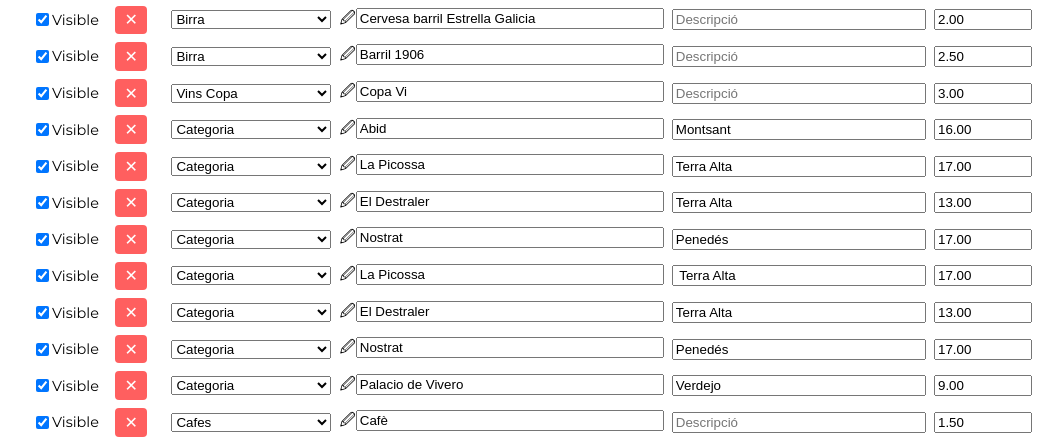
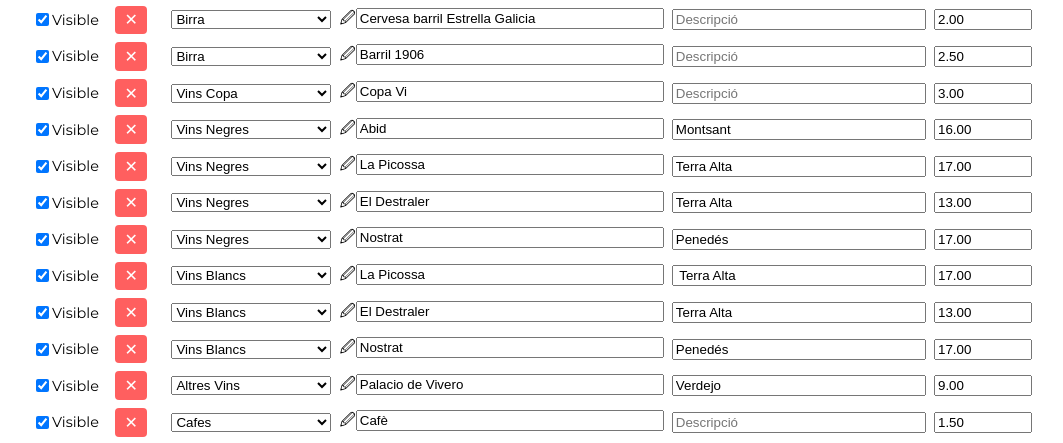
Before and after one commit to guitacm/CartaFart, a React (Vite) app: page / in a window 1280 px wide. Shown: the part 2050-2493 px from the top of the page, without its empty margins (108-1171 px from the left). Built offline with nearby package versions, Linux system fonts and the light colour scheme.

Commit message:
afegir categories vins

```diff
--- a/src/components/CartaForm.jsx
+++ b/src/components/CartaForm.jsx
@@ -11,6 +11,9 @@
   'birra',
   'begudes',
   'vins copa',
+  'vins negres',
+  'vins blancs',
+  'altres vins',
   'cafes'
 ];
 
```
